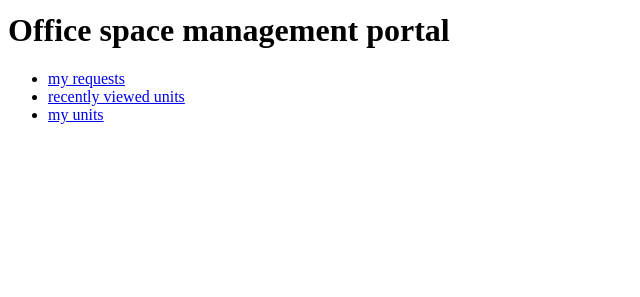
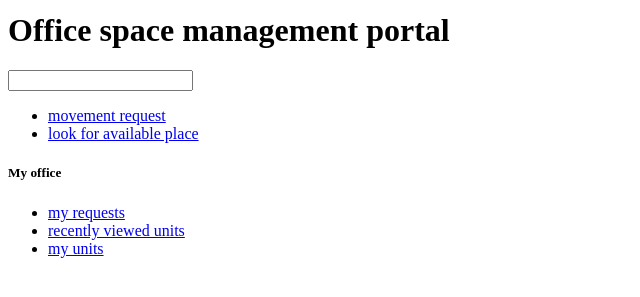
Before and after one commit to ambaflo/myJS_test, a website: page Home/index.html in a window 1280 px wide. Shown: the part 449-746 px from the top of the page, without its empty margins (0-640 px from the left). Drawn offline with Linux system fonts and the light colour scheme.

Commit message:
html structure - 5(aside bar)

```diff
--- a/Home/index.html
+++ b/Home/index.html
@@ -68,9 +68,28 @@
     <main>
         <section>
             <!--map here-->
+            <!--"19 countries" block-->
         </section>
         <aside>
+
+            <!--search form-->
+            <form action="#">
+                <input type="search"/>
+            </form>
+            <!--action buttons for current office-->
+            <ul>
+                <li>
+                    <a href="#">movement request</a>
+                </li>
+                <li>
+                    <a href="#">look for available place</a>
+                </li>
+            </ul>
             <!--adress box-->
+            <h5>My office</h5>
+            <div>
+                <!--current user info-->
+            </div>
         </aside>
         <section>
             <!--table with tabs-->
```
